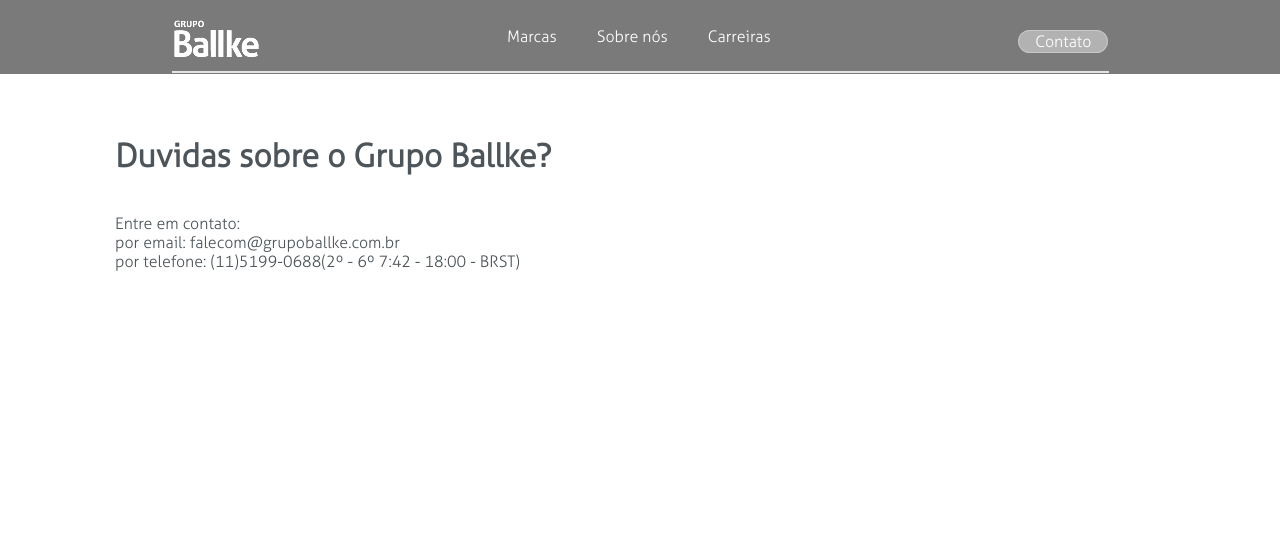
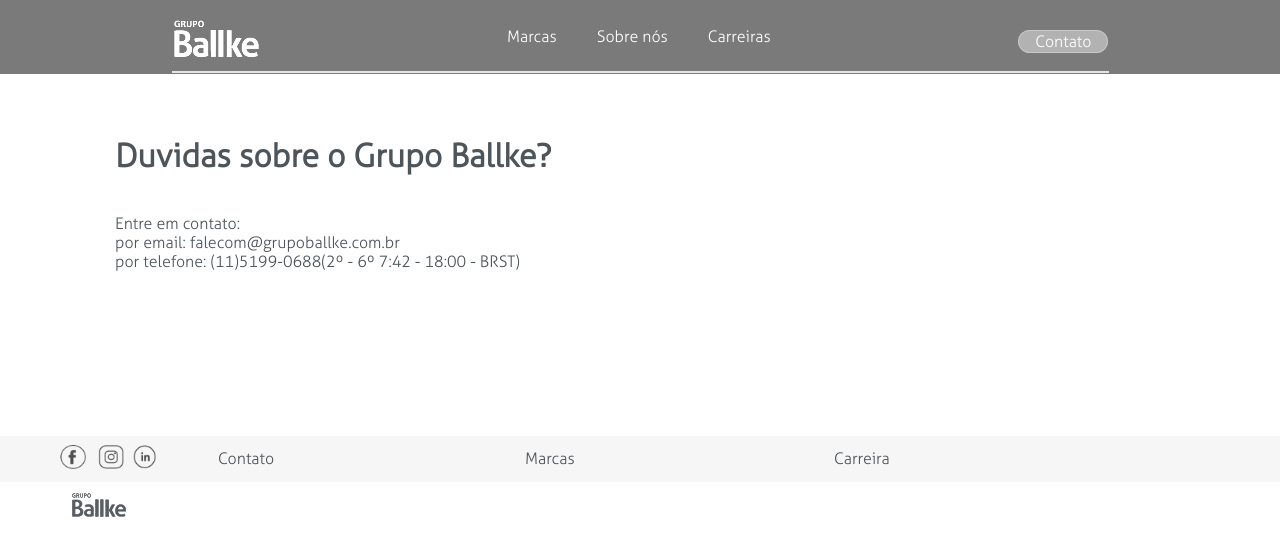
Before and after one commit to kimyoto/site_institucional_ballke, a React (Create React App) app: page /contato in a window 1280 px wide. Shown: the top 556 px of the page. Built offline with nearby package versions, Linux system fonts and the light colour scheme.

Commit message:
add footer como componente no app

```diff
--- a/src/App.tsx
+++ b/src/App.tsx
@@ -9,6 +9,7 @@
 import MarcasPage from "./pages/MarcasPage";
 import CarreirasPage from "./pages/CarreirasPage";
 import ContatoPage from "./pages/ContatoPage";
+import Footer from "./components/footer/Footer";
 
 function App() {
   return (
@@ -23,6 +24,7 @@
         <Route path="/carreiras" element={<CarreirasPage />} />
         <Route path="/contato" element={<ContatoPage />} />
       </Routes>
+      <Footer />
     </div>
   );
 }
--- a/src/components/footer/Footer.tsx
+++ b/src/components/footer/Footer.tsx
@@ -2,7 +2,7 @@
 import "./Footer.css";
 
 export default function Footer() {
-  <footer className="footer-container">
+  return <footer className="footer-container">
     <div className="footer-bar-gray">
       <div className="footer-social-group">
         <a
@@ -11,7 +11,7 @@
           rel="noopener noreferrer"
         >
           <img
-            src={require("./assets/lg_facebook.png")}
+            src={require("../../assets/lg_facebook.png")}
             alt="Facebook"
             className="footer-social-icon"
           />
@@ -22,7 +22,7 @@
           rel="noopener noreferrer"
         >
           <img
-            src={require("./assets/lg_instagram.png")}
+            src={require("../../assets/lg_instagram.png")}
             alt="Instagram"
             className="footer-social-icon"
           />
@@ -33,7 +33,7 @@
           rel="noopener noreferrer"
         >
           <img
-            src={require("./assets/lg_linkedin.png")}
+            src={require("../../assets/lg_linkedin.png")}
             alt="LinkedIn"
             className="footer-social-icon"
           />
@@ -54,7 +54,7 @@
 
     <div className="footer-bar-white">
       <img
-        src={require("./assets/logo_ballke_escuro.png")}
+        src={require("../../assets/logo_ballke_escuro.png")}
         alt="Logo Grupo Ballke"
         className="footer-logo"
       />
```
